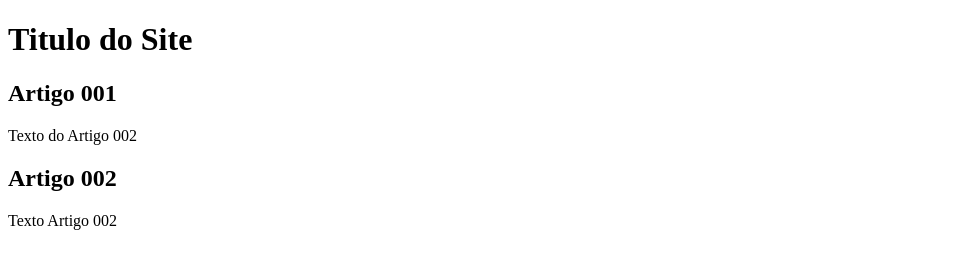
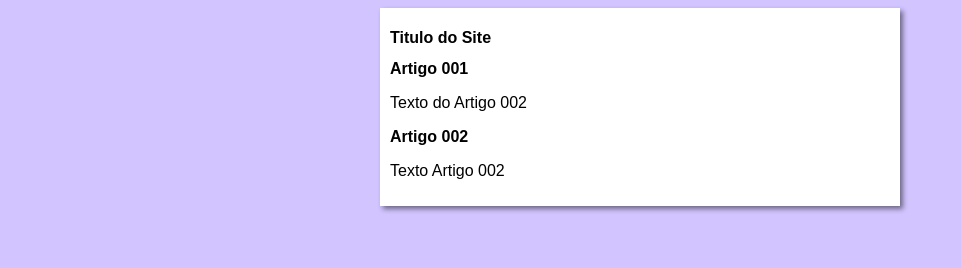
Before and after one commit to Eudesjs/projeto-site, a plain HTML site: page index.html in a window 1280 px wide. Shown: the whole page, without its empty margins (0-961 px from the left). Drawn offline with Linux system fonts and the light colour scheme.

Commit message:
Iniciei o Design

```diff
--- /dev/null
+++ b/Estilos/style.css
@@ -0,0 +1,20 @@
+*{
+    font-family: Arial, Helvetica, sans-serif;
+    font-size: 16px;
+
+}
+
+body {
+    background-color: rgb(209, 196, 255);
+
+
+}
+
+main{
+    background-color: white;
+    width: 500px;
+    margin: auto;
+    padding: 10px;
+    box-shadow: 3px 3px 5px rgba(0, 0, 0, 0.473);
+
+}
--- a/index.html
+++ b/index.html
@@ -5,6 +5,7 @@
     <meta http-equiv="X-UA-Compatible" content="IE=edge">
     <meta name="viewport" content="width=device-width, initial-scale=1.0">
     <title>|Titulo do Site</title>
+    <link rel="stylesheet" href="Estilos/style.css">
 </head>
 <body>
    <main>
```
